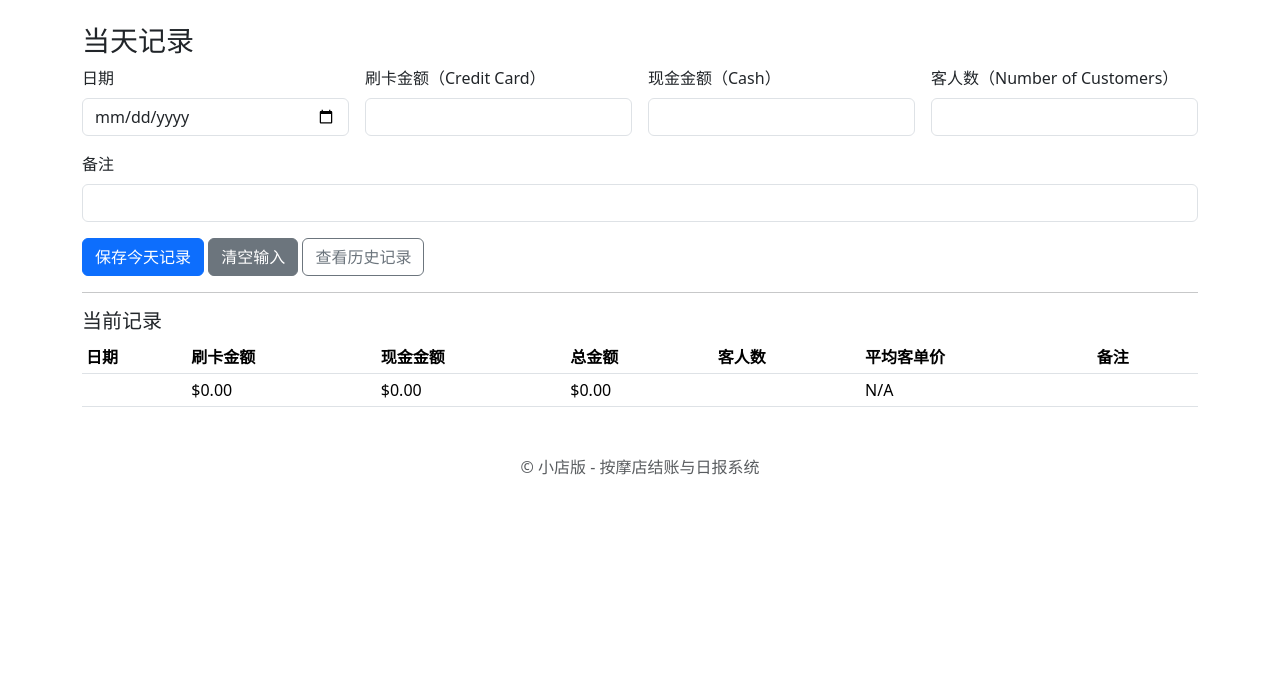
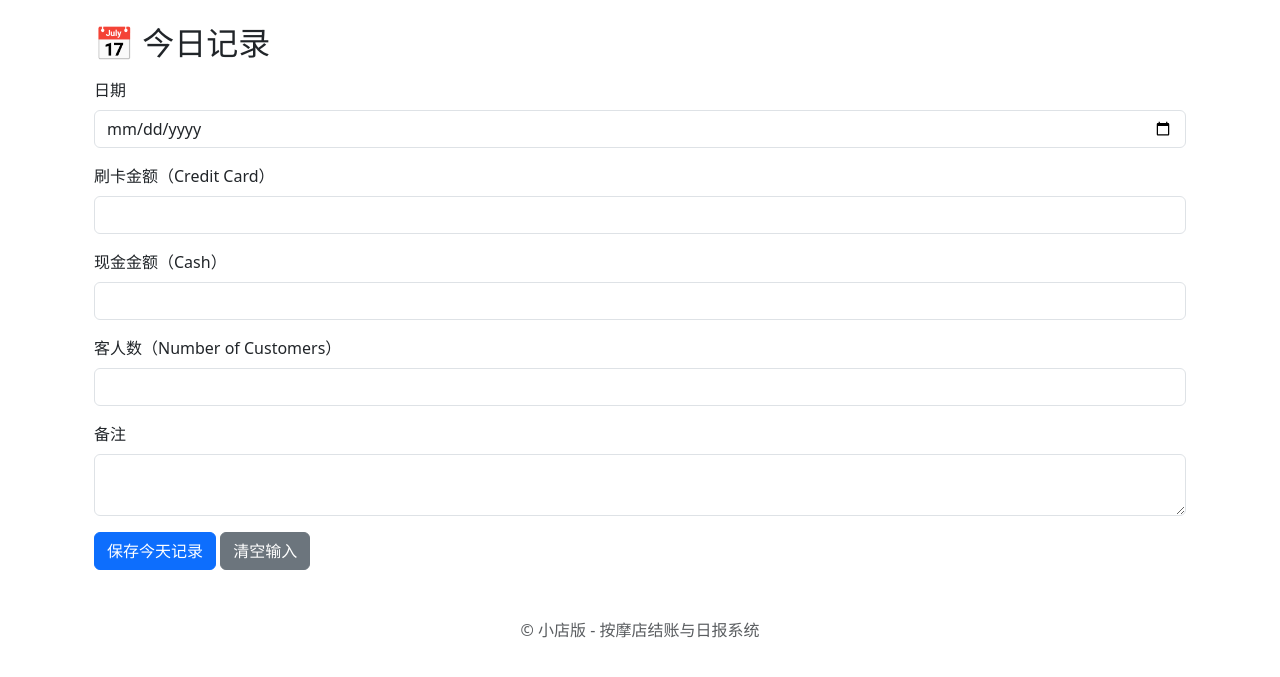
Before and after one commit to zhenliu0513/zhensrelaxingstation, a Flask app: template templates/index.html in a window 1280 px wide. Shown: the part 56-733 px from the top of the page. Run offline with Flask 2, Linux system fonts and the light colour scheme; the template is opened without the code that fills it, so the values that code supplies are empty.

Commit message:
Update index.html

```diff
--- a/templates/index.html
+++ b/templates/index.html
@@ -1,70 +1,39 @@
 {% extends "layout.html" %}
 {% block content %}
-<h3>当天记录</h3>
 
-<form method="post" class="row g-3">
-  <div class="col-md-3">
-    <label class="form-label">日期</label>
-    <input class="form-control" type="date" name="date" value="{{ record.date }}">
-  </div>
-  <div class="col-md-3">
-    <label class="form-label">刷卡金额（Credit Card）</label>
-    <input class="form-control" type="number" step="0.01" name="card_amount" value="{{ record.card_amount }}">
-  </div>
-  <div class="col-md-3">
-    <label class="form-label">现金金额（Cash）</label>
-    <input class="form-control" type="number" step="0.01" name="cash_amount" value="{{ record.cash_amount }}">
-  </div>
-  <div class="col-md-3">
-    <label class="form-label">客人数（Number of Customers）</label>
-    <input class="form-control" type="number" min="0" name="customer_count" value="{{ record.customer_count }}">
-  </div>
+<div class="container mt-4">
+    <h2 class="mb-3">📅 今日记录</h2>
 
-  <div class="col-12">
-    <label class="form-label">备注</label>
-    <input class="form-control" type="text" name="note" value="{{ record.note }}">
-  </div>
+    <form method="POST" action="/">
+        <div class="mb-3">
+            <label class="form-label">日期</label>
+            <input class="form-control" type="date" name="date" required>
+        </div>
 
-  <div class="col-12">
-    <button type="submit" class="btn btn-primary">保存今天记录</button>
-    <button type="reset" class="btn btn-secondary">清空输入</button>
-    <a class="btn btn-outline-secondary" href="{{ url_for('history') }}">查看历史记录</a>
-  </div>
-</form>
+        <div class="mb-3">
+            <label class="form-label">刷卡金额（Credit Card）</label>
+            <input class="form-control" type="number" step="0.01" name="card_amount" required>
+        </div>
 
-<hr>
+        <div class="mb-3">
+            <label class="form-label">现金金额（Cash）</label>
+            <input class="form-control" type="number" step="0.01" name="cash_amount" required>
+        </div>
 
-<div class="mt-3">
-  <h5>当前记录</h5>
-  <table class="table table-sm">
-    <thead>
-      <tr>
-        <th>日期</th>
-        <th>刷卡金额</th>
-        <th>现金金额</th>
-        <th>总金额</th>
-        <th>客人数</th>
-        <th>平均客单价</th>
-        <th>备注</th>
-      </tr>
-    </thead>
-    <tbody>
-      <tr>
-        <td>{{ record.date }}</td>
-        <td>${{ "%.2f"|format(record.card_amount) }}</td>
-        <td>${{ "%.2f"|format(record.cash_amount) }}</td>
-        <td>${{ "%.2f"|format(record.total_amount) }}</td>
-        <td>{{ record.customer_count }}</td>
-        <td>
-          {% if record.customer_count and record.customer_count > 0 %}
-            ${{ "%.2f"|format(record.total_amount / record.customer_count) }}
-          {% else %}
-            N/A
-          {% endif %}
-        </td>
-        <td>{{ record.note }}</td>
-      </tr>
-    </tbody>
-  </table>
+        <div class="mb-3">
+            <label class="form-label">客人数（Number of Customers）</label>
+            <input class="form-control" type="number" name="customer_count" required>
+        </div>
+
+        <div class="mb-3">
+            <label class="form-label">备注</label>
+            <textarea class="form-control" name="note" rows="2"></textarea>
+        </div>
+
+        <button class="btn btn-primary" type="submit">保存今天记录</button>
+        <button class="btn btn-secondary" type="reset">清空输入</button>
+    </form>
+
 </div>
+
 {% endblock %}
```
